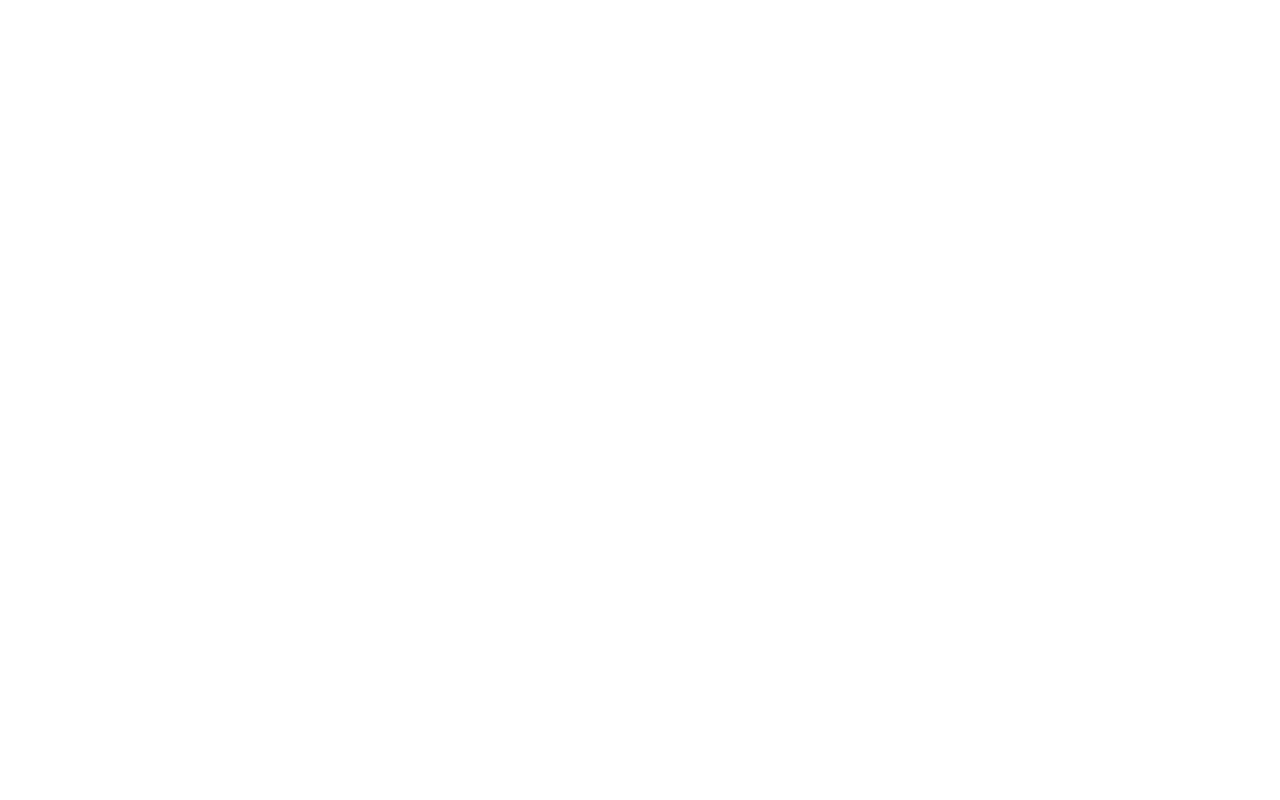
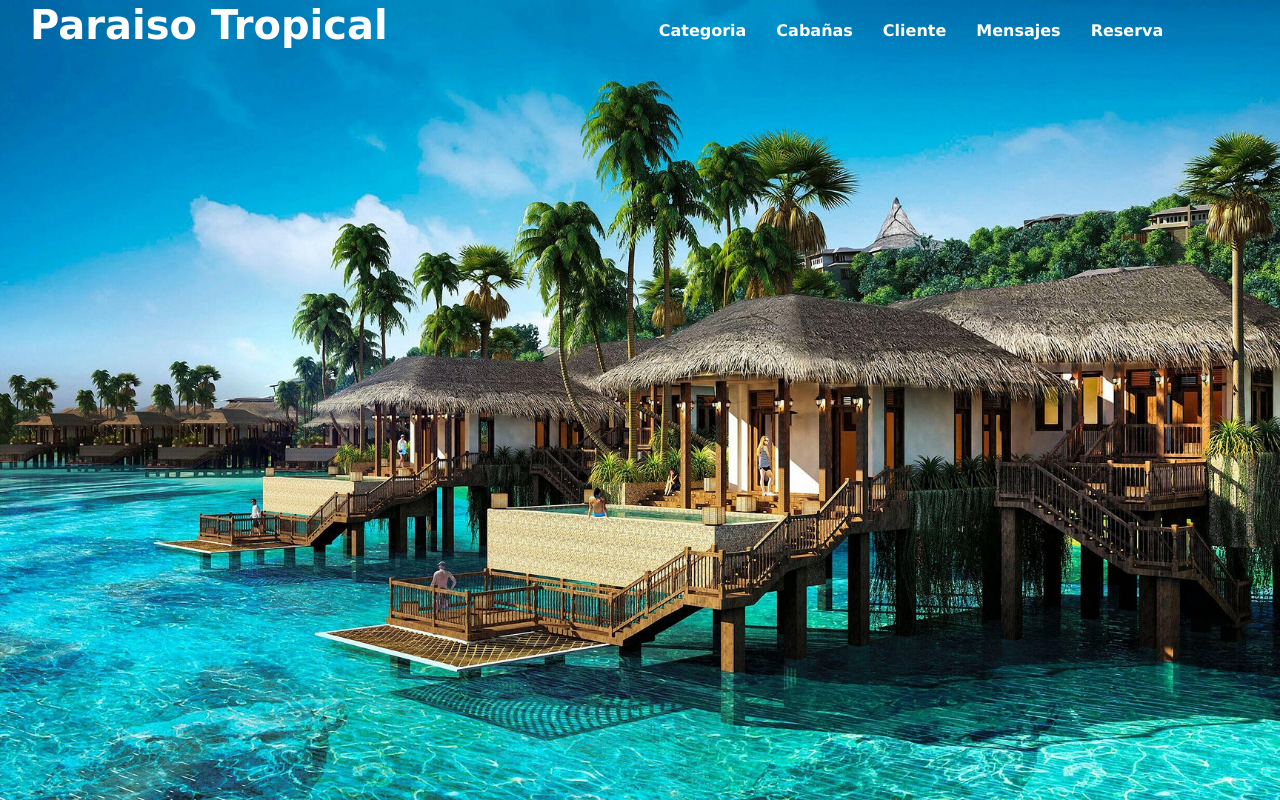
Before and after one commit to KendryMorales/C3-RETO3F, a plain HTML site: page index.html in a window 1280 px wide. Drawn offline with Linux system fonts and the light colour scheme; the site is published under a folder, as on GitHub Pages, so addresses that start at the root find nothing; a web font is replaced by a local one.

Commit message:
Modificacion del css la imagen del index no se visuliza en apache2

```diff
--- a/css/estilos.css
+++ b/css/estilos.css
@@ -7,13 +7,15 @@
 
 body{
     font-family: "Lucida Sans Unicode", "Lucida Grande", Sans-Serif;
+    background: #f1f2f3;
     /* overflow: scroll;    */
 }
 
 .hero{
+    background:url('../img/paraiso.jpg') #d0dafd;
     width: 100%;
     height: 100vh;
-    background:url("/img/paraiso.jpg");
+    /* agregar un alt     */
     background-size:cover;
     background-repeat: no-repeat;
     background-position: center;
```
